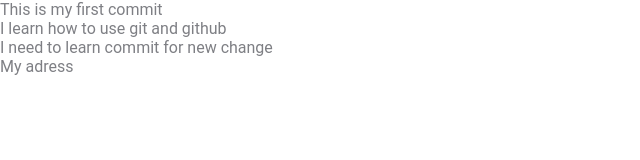
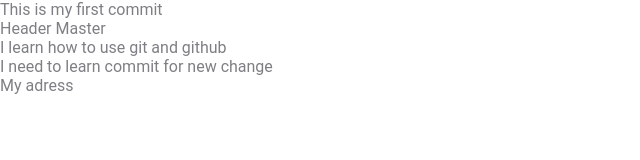
Before and after one commit to PKholodniuk/myFirstSite, a plain HTML site: page index.html in a window 1280 px wide. Shown: the whole page, without its empty margins (0-640 px from the left). Drawn offline with Linux system fonts and the light colour scheme.

Commit message:
add Header Master

```diff
--- a/index.html
+++ b/index.html
@@ -11,6 +11,7 @@
 
 <body>
 <body>This is my first commit</body>
+<header>Header Master</header>
 <h1>I learn how to use git and github</h1>
 <p>I need to learn commit for new change</p>
 <footer>My adress</footer>
```
